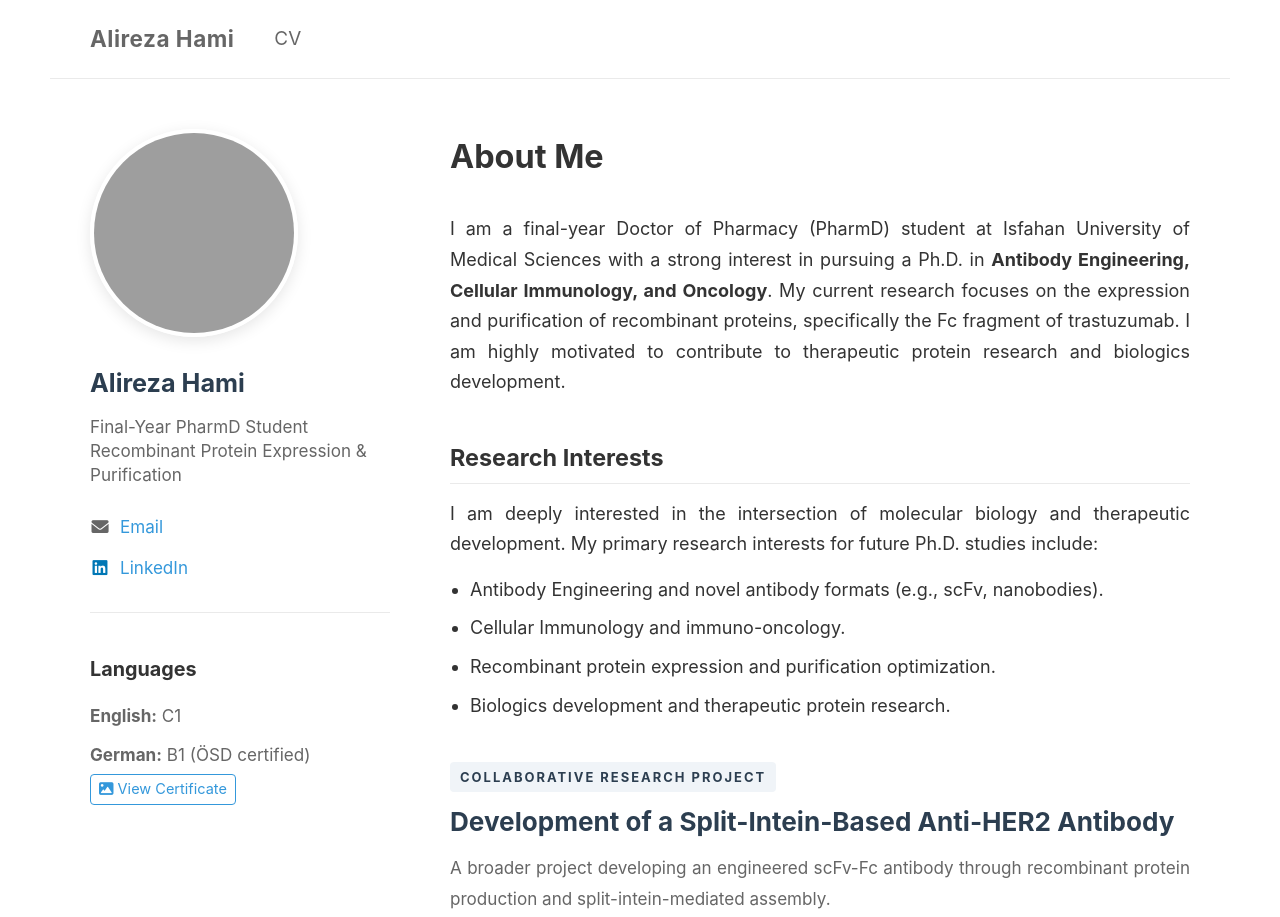
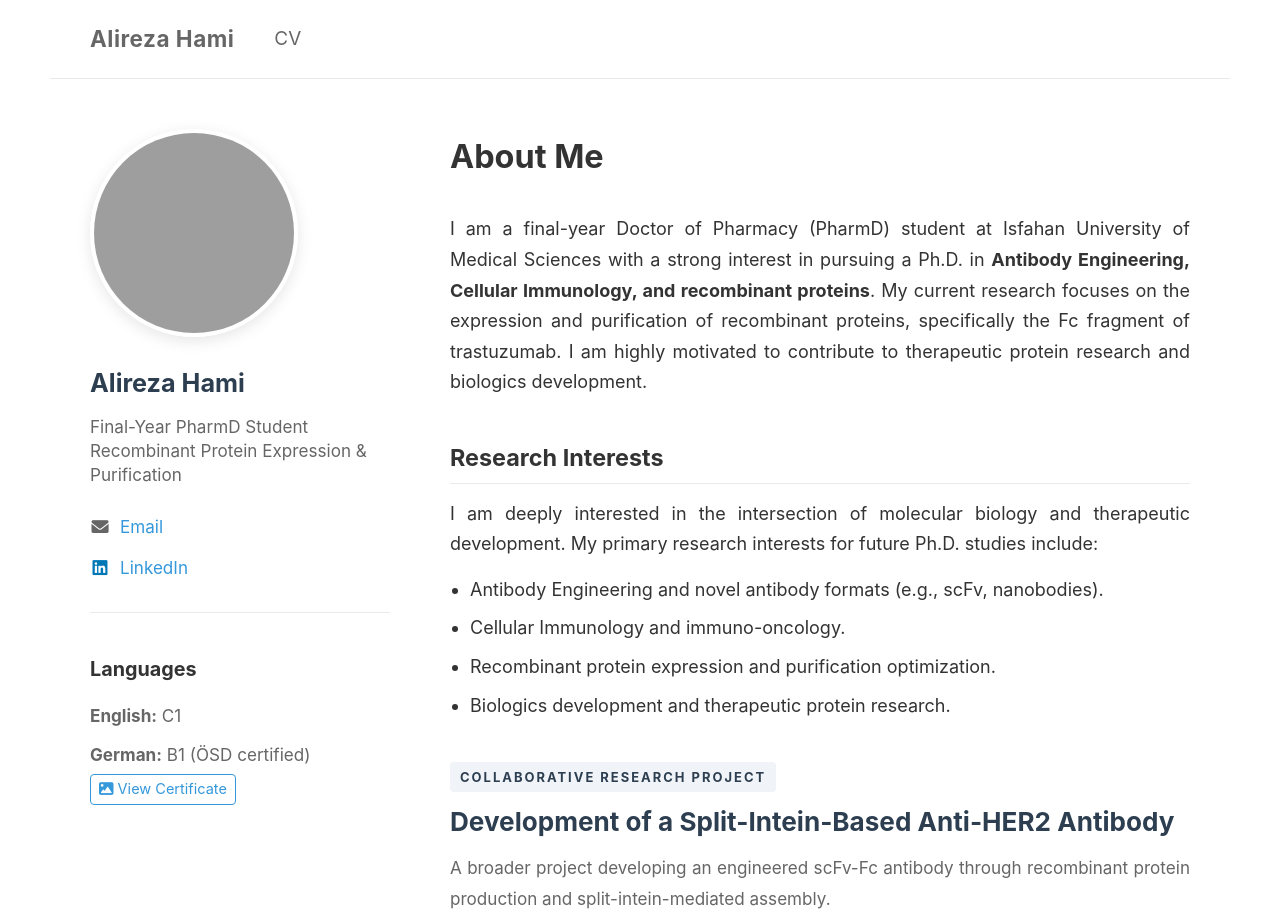
Before and after one commit to alirezahami/alirezahami, a plain HTML site: page index.html in a window 1280 px wide. Shown: the top 917 px of the page. Drawn offline with Linux system fonts and the light colour scheme; grey boxes are pictures that could not be loaded.

Commit message:
Update index.html

```diff
--- a/index.html
+++ b/index.html
@@ -474,7 +474,7 @@
             <h2>About Me</h2>
 
             <p>
-                I am a final-year Doctor of Pharmacy (PharmD) student at Isfahan University of Medical Sciences with a strong interest in pursuing a Ph.D. in <strong>Antibody Engineering, Cellular Immunology, and Oncology</strong>. My current research focuses on the expression and purification of recombinant proteins, specifically the Fc fragment of trastuzumab. I am highly motivated to contribute to therapeutic protein research and biologics development.
+                I am a final-year Doctor of Pharmacy (PharmD) student at Isfahan University of Medical Sciences with a strong interest in pursuing a Ph.D. in <strong>Antibody Engineering, Cellular Immunology, and recombinant proteins</strong>. My current research focuses on the expression and purification of recombinant proteins, specifically the Fc fragment of trastuzumab. I am highly motivated to contribute to therapeutic protein research and biologics development.
             </p>
 
             <h3>Research Interests</h3>
```
